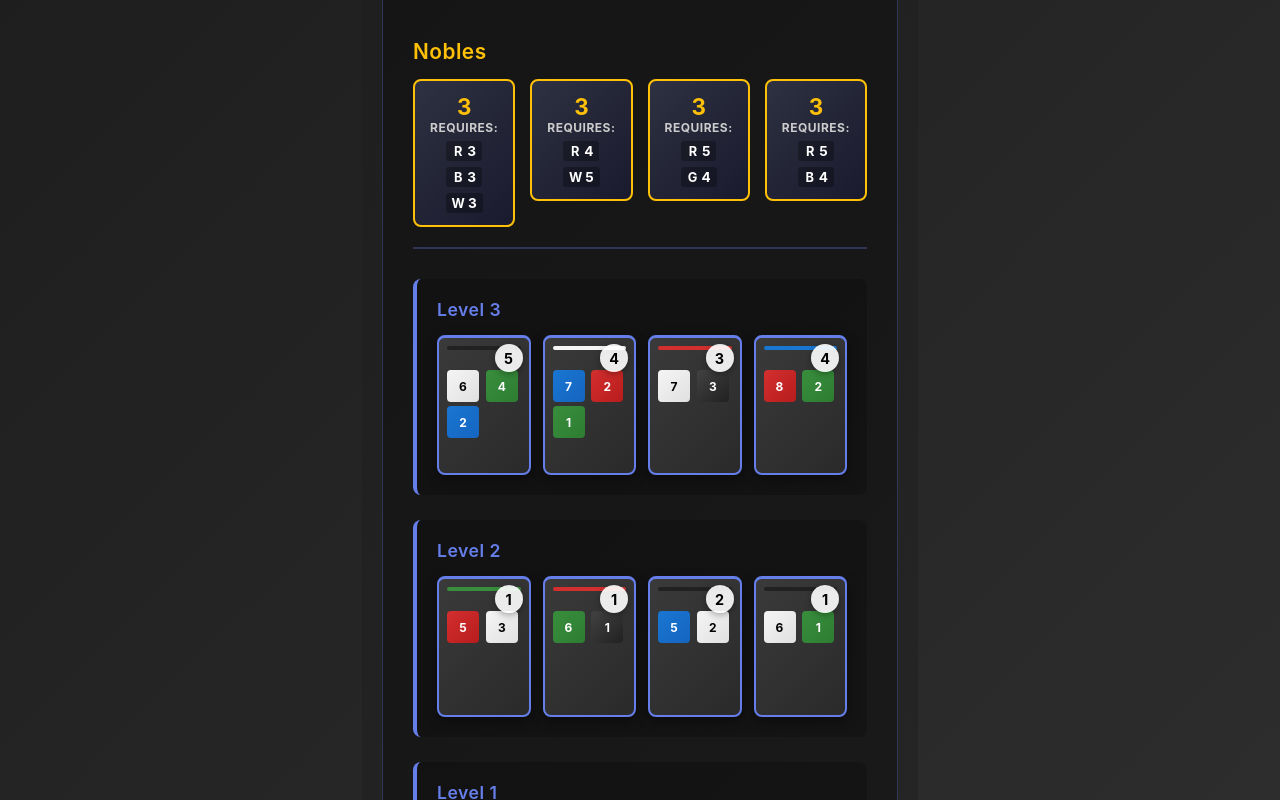
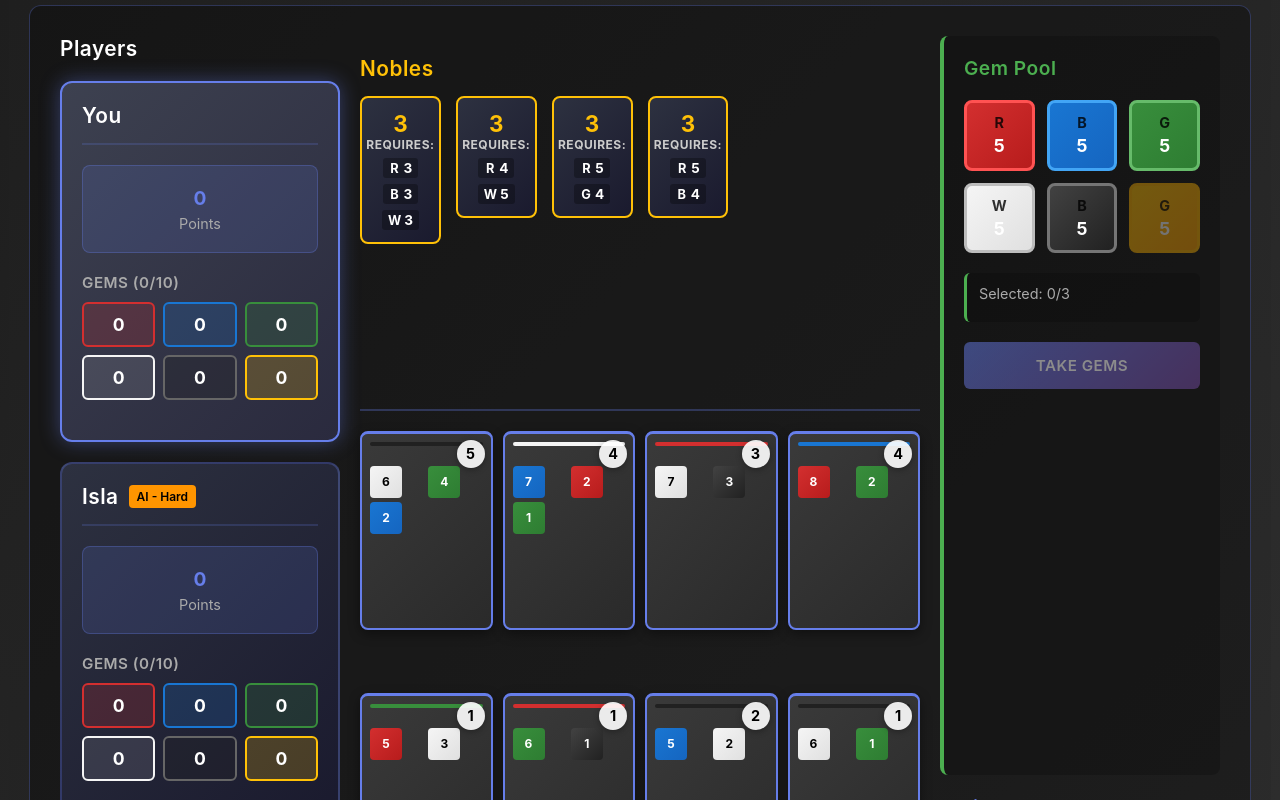
Before and after one commit to robShankin/prestige, a React (Create React App) app: page / in a window 1280 px wide. Both pictures are taken after a click on the button "START GAME". Built offline with nearby package versions, Linux system fonts and the light colour scheme.

Commit message:
added modal
are you sure? when quitting

```diff
--- a/src/components/ActionButtons.tsx
+++ b/src/components/ActionButtons.tsx
@@ -13,9 +13,6 @@ interface ActionButtonsProps {
   disabled: boolean;
   isAITurn: boolean;
   disableNonEndActions: boolean;
-  disableEndTurn: boolean;
-  canUndo: boolean;
-  onUndo: () => void;
 }
 
 const ActionButtons: React.FC<ActionButtonsProps> = ({
@@ -24,9 +21,6 @@ const ActionButtons: React.FC<ActionButtonsProps> = ({
   disabled,
   isAITurn,
   disableNonEndActions,
-  disableEndTurn,
-  canUndo,
-  onUndo,
 }) => {
   // Group actions by type
   const actionsByType = validActions.reduce(
@@ -83,50 +77,7 @@ const ActionButtons: React.FC<ActionButtonsProps> = ({
             </div>
           )}
 
-          {/* Reserve Card Actions */}
-          {actionsByType.RESERVE_CARD && actionsByType.RESERVE_CARD.length > 0 && (
-            <div className="action-group">
-              <div className="group-label">Reserve Cards</div>
-              {actionsByType.RESERVE_CARD.slice(0, 5).map((action, idx) => {
-                const card = 'card' in action ? ((action as unknown) as any).card : null;
-                return (
-                  <button
-                    key={`reserve-${idx}`}
-                    className="btn btn-reserve"
-                    onClick={() => handleAction(action)}
-                    disabled={disabled || disableNonEndActions}
-                  >
-                    Reserve {card?.level || '?'}
-                  </button>
-                );
-              })}
-              {actionsByType.RESERVE_CARD.length > 5 && (
-                <div className="more-actions">+{actionsByType.RESERVE_CARD.length - 5} more</div>
-              )}
-            </div>
-          )}
-
-          {/* End Turn Action */}
-          {actionsByType.END_TURN && (
-            <div className="action-group">
-              <button
-                className="btn btn-primary btn-large"
-                onClick={() => handleAction(actionsByType.END_TURN[0])}
-                disabled={disabled || disableEndTurn}
-              >
-                End Turn
-              </button>
-              {canUndo && (
-                <button
-                  className="btn btn-secondary"
-                  onClick={onUndo}
-                  disabled={disabled}
-                >
-                  Undo
-                </button>
-              )}
-            </div>
-          )}
+          {/* End Turn / Undo moved to top bar */}
         </div>
       )}
     </div>
--- a/src/components/Game.css
+++ b/src/components/Game.css
@@ -155,6 +155,42 @@
   border-left: 4px solid #b71c1c;
 }
 
+/* Confirm Modal */
+.confirm-overlay {
+  position: fixed;
+  inset: 0;
+  background: rgba(0, 0, 0, 0.7);
+  display: flex;
+  align-items: center;
+  justify-content: center;
+  z-index: 1100;
+}
+
+.confirm-modal {
+  background: linear-gradient(135deg, #2d3140 0%, #1a1a2e 100%);
+  border: 2px solid rgba(255, 193, 7, 0.5);
+  border-radius: 12px;
+  padding: 20px;
+  width: min(380px, 90vw);
+  box-shadow: 0 12px 30px rgba(0, 0, 0, 0.5);
+}
+
+.confirm-modal h3 {
+  margin: 0 0 8px 0;
+  color: #ffc107;
+}
+
+.confirm-modal p {
+  margin: 0 0 16px 0;
+  color: #ddd;
+}
+
+.confirm-actions {
+  display: flex;
+  gap: 10px;
+  justify-content: flex-end;
+}
+
 /* Loading Overlay */
 .loading-overlay {
   position: fixed;
--- a/src/components/Game.tsx
+++ b/src/components/Game.tsx
@@ -73,6 +73,7 @@ export const Game: React.FC<GameProps> = () => {
   const [error, setError] = useState<string | null>(null);
   const [turnStartState, setTurnStartState] = useState<GameState | null>(null);
   const [hasPendingAction, setHasPendingAction] = useState(false);
+  const [confirmAction, setConfirmAction] = useState<'menu' | 'new' | null>(null);
 
   const handleStartGame = (opponents: 1 | 2 | 3, difficulties: Array<'easy' | 'medium' | 'hard'>) => {
     setSelectedOpponents(opponents);
@@ -116,6 +117,14 @@ export const Game: React.FC<GameProps> = () => {
     setIsLoading(false);
     setTurnStartState(null);
     setHasPendingAction(false);
+  };
+
+  const handleConfirmNavigation = (action: 'menu' | 'new') => {
+    if (selectedOpponents !== null && gameState && gameState.gamePhase !== 'finished') {
+      setConfirmAction(action);
+      return;
+    }
+    handleRestart();
   };
 
   useEffect(() => {
@@ -198,6 +207,9 @@ export const Game: React.FC<GameProps> = () => {
 
   const currentPlayer = gameState.players[gameState.currentPlayerIndex];
   const isCurrentPlayerAI = currentPlayer.isAI;
+  const isDiscarding =
+    Boolean(gameState.pendingDiscard) &&
+    gameState.pendingDiscard.playerIndex === gameState.currentPlayerIndex;
 
   return (
     <div className="game-container">
@@ -205,11 +217,27 @@ export const Game: React.FC<GameProps> = () => {
         <div className="header-top">
           <h1>♔ Prestige</h1>
           <div className="header-buttons">
-            <button className="btn-restart" onClick={handleRestart} title="Start a new game">
+            <button className="btn-restart" onClick={() => handleConfirmNavigation('new')} title="Start a new game">
               🔄 New Game
             </button>
-            <button className="btn-quit" onClick={handleRestart} title="Return to setup">
+            <button className="btn-quit" onClick={() => handleConfirmNavigation('menu')} title="Return to setup">
               ✕ Menu
+            </button>
+            <button
+              className="btn btn-primary"
+              onClick={() => handleAction({ type: 'END_TURN', playerIndex: gameState.currentPlayerIndex })}
+              disabled={isLoading || isCurrentPlayerAI || isDiscarding || !hasPendingAction}
+              title="End your turn"
+            >
+              End Turn
+            </button>
+            <button
+              className="btn btn-secondary"
+              onClick={handleUndo}
+              disabled={isLoading || isCurrentPlayerAI || !hasPendingAction}
+              title="Undo your action"
+            >
+              Undo
             </button>
           </div>
         </div>
@@ -224,13 +252,38 @@ export const Game: React.FC<GameProps> = () => {
 
       {error && <div className="error-message">{error}</div>}
 
+      {confirmAction && (
+        <div className="confirm-overlay">
+          <div className="confirm-modal">
+            <h3>Return to Menu?</h3>
+            <p>Your current game will be lost.</p>
+            <div className="confirm-actions">
+              <button
+                className="btn btn-primary"
+                onClick={() => {
+                  setConfirmAction(null);
+                  handleRestart();
+                }}
+              >
+                Yes
+              </button>
+              <button
+                className="btn btn-secondary"
+                onClick={() => setConfirmAction(null)}
+              >
+                Cancel
+              </button>
+            </div>
+          </div>
+        </div>
+      )}
+
       <GameBoard
         gameState={gameState}
         onAction={handleAction}
         isLoading={isLoading}
         isCurrentPlayerAI={isCurrentPlayerAI}
         hasPendingAction={hasPendingAction}
-        onUndo={handleUndo}
       />
 
       {isLoading && (
--- a/src/components/GameBoard.css
+++ b/src/components/GameBoard.css
@@ -1,8 +1,11 @@
 /* Game Board Main Layout */
 .game-board {
   display: grid;
-  grid-template-columns: 1fr;
-  gap: 30px;
+  grid-template-columns: minmax(260px, 1fr) minmax(520px, 2fr) minmax(260px, 1fr);
+  grid-template-areas:
+    "players nobles actions"
+    "players cards actions";
+  gap: 20px;
   background: rgba(0, 0, 0, 0.3);
   padding: 30px;
   border-radius: 12px;
@@ -11,8 +14,9 @@
 
 /* Nobles Section */
 .nobles-section {
+  grid-area: nobles;
   border-bottom: 2px solid rgba(102, 126, 234, 0.3);
-  padding-bottom: 20px;
+  padding-bottom: 12px;
 }
 
 .nobles-section h2 {
@@ -84,37 +88,30 @@
 
 /* Cards Section */
 .cards-section {
+  grid-area: cards;
   display: grid;
   grid-template-columns: 1fr;
-  gap: 25px;
+  gap: 12px;
 }
 
-.card-level {
-  background: rgba(0, 0, 0, 0.2);
-  padding: 20px;
-  border-radius: 8px;
-  border-left: 4px solid #667eea;
-}
-
-.card-level h3 {
-  font-size: 1.1rem;
-  margin-bottom: 15px;
-  color: #667eea;
+.card-row {
+  padding: 0;
 }
 
 .card-grid {
   display: grid;
   grid-template-columns: repeat(4, minmax(0, 1fr));
-  gap: 12px;
+  gap: 10px;
 }
 
 /* Actions Section */
 .actions-section {
+  grid-area: actions;
   display: grid;
-  grid-template-columns: 1fr 1fr;
-  gap: 30px;
-  padding-top: 20px;
-  border-top: 2px solid rgba(102, 126, 234, 0.3);
+  grid-template-columns: 1fr;
+  gap: 20px;
+  padding-top: 0;
+  border-top: none;
 }
 
 .discard-panel {
@@ -199,8 +196,8 @@
 .players-section h2 {
   font-size: 1.3rem;
   margin-bottom: 20px;
-  padding-top: 30px;
-  border-top: 2px solid rgba(102, 126, 234, 0.3);
+  padding-top: 0;
+  border-top: none;
 }
 
 .players-grid {
@@ -209,9 +206,19 @@
   gap: 20px;
 }
 
+.players-section {
+  grid-area: players;
+}
+
 /* Responsive Design */
 @media (max-width: 1024px) {
   .game-board {
+    grid-template-columns: 1fr;
+    grid-template-areas:
+      "nobles"
+      "cards"
+      "actions"
+      "players";
     gap: 20px;
     padding: 20px;
   }
--- a/src/components/GameBoard.tsx
+++ b/src/components/GameBoard.tsx
@@ -18,7 +18,6 @@ interface GameBoardProps {
   isLoading: boolean;
   isCurrentPlayerAI: boolean;
   hasPendingAction: boolean;
-  onUndo: () => void;
 }
 
 const GameBoard: React.FC<GameBoardProps> = ({
@@ -27,7 +26,6 @@ const GameBoard: React.FC<GameBoardProps> = ({
   isLoading,
   isCurrentPlayerAI,
   hasPendingAction,
-  onUndo,
 }) => {
   const turnController = useMemo(() => new TurnController(
     // eslint-disable-next-line @typescript-eslint/no-unused-vars
@@ -84,8 +82,7 @@ const GameBoard: React.FC<GameBoardProps> = ({
       {/* Card Levels */}
       <section className="cards-section">
         {([3, 2, 1] as const).map((level) => (
-          <div key={`level-${level}`} className="card-level">
-            <h3>Level {level}</h3>
+          <div key={`level-${level}`} className="card-row">
             <div className="card-grid">
               {gameState.displayedCards[`level${level}` as const].map((card: any) => (
                 <Card
@@ -218,9 +215,6 @@ const GameBoard: React.FC<GameBoardProps> = ({
           onAction={onAction}
           disabled={disableActions}
           disableNonEndActions={disableNonEndActions}
-          disableEndTurn={isDiscarding || isCurrentPlayerAI || isLoading || !hasPendingAction}
-          canUndo={hasPendingAction && isCurrentPlayer}
-          onUndo={onUndo}
           isAITurn={isCurrentPlayerAI}
         />
       </section>
```
